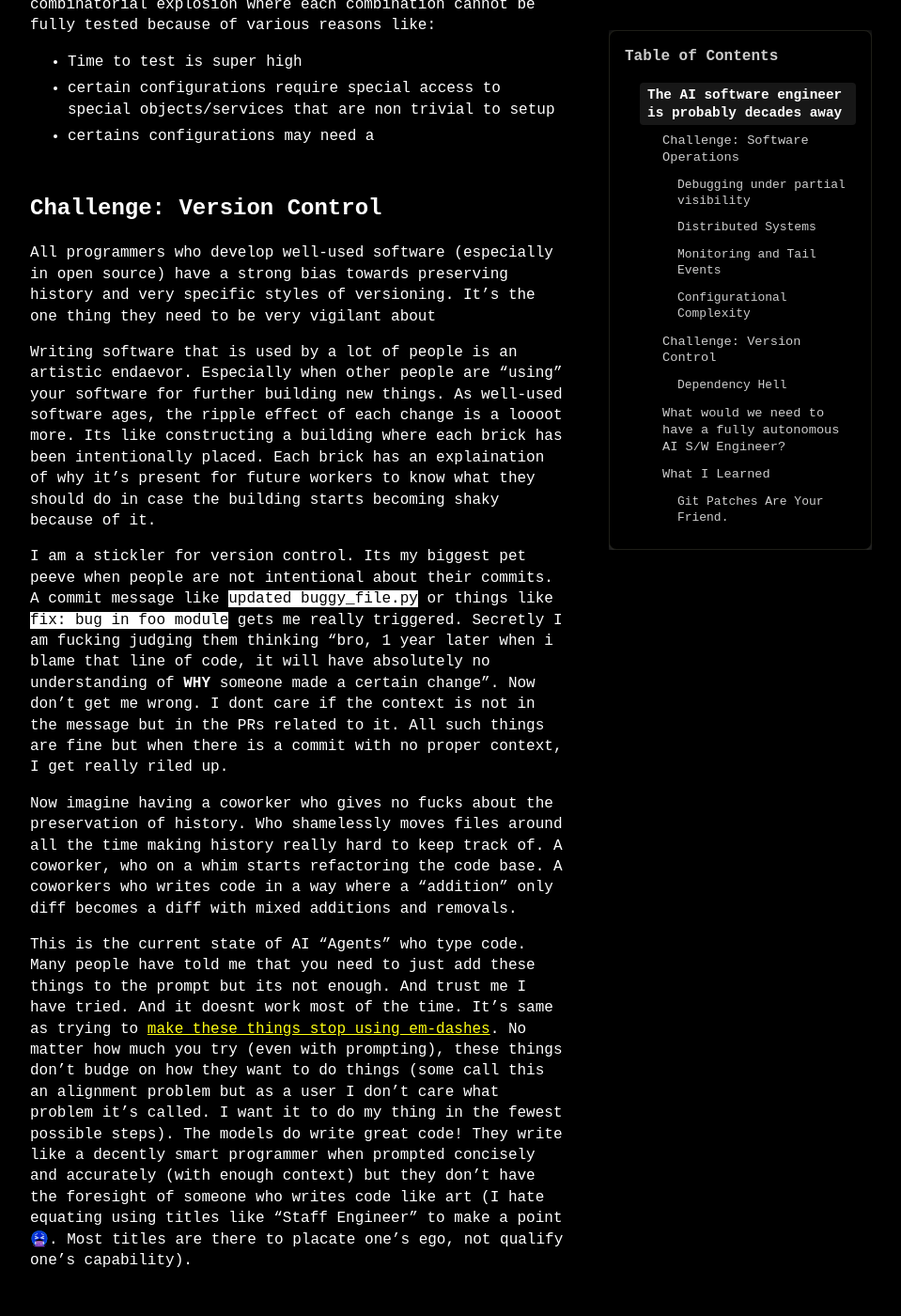
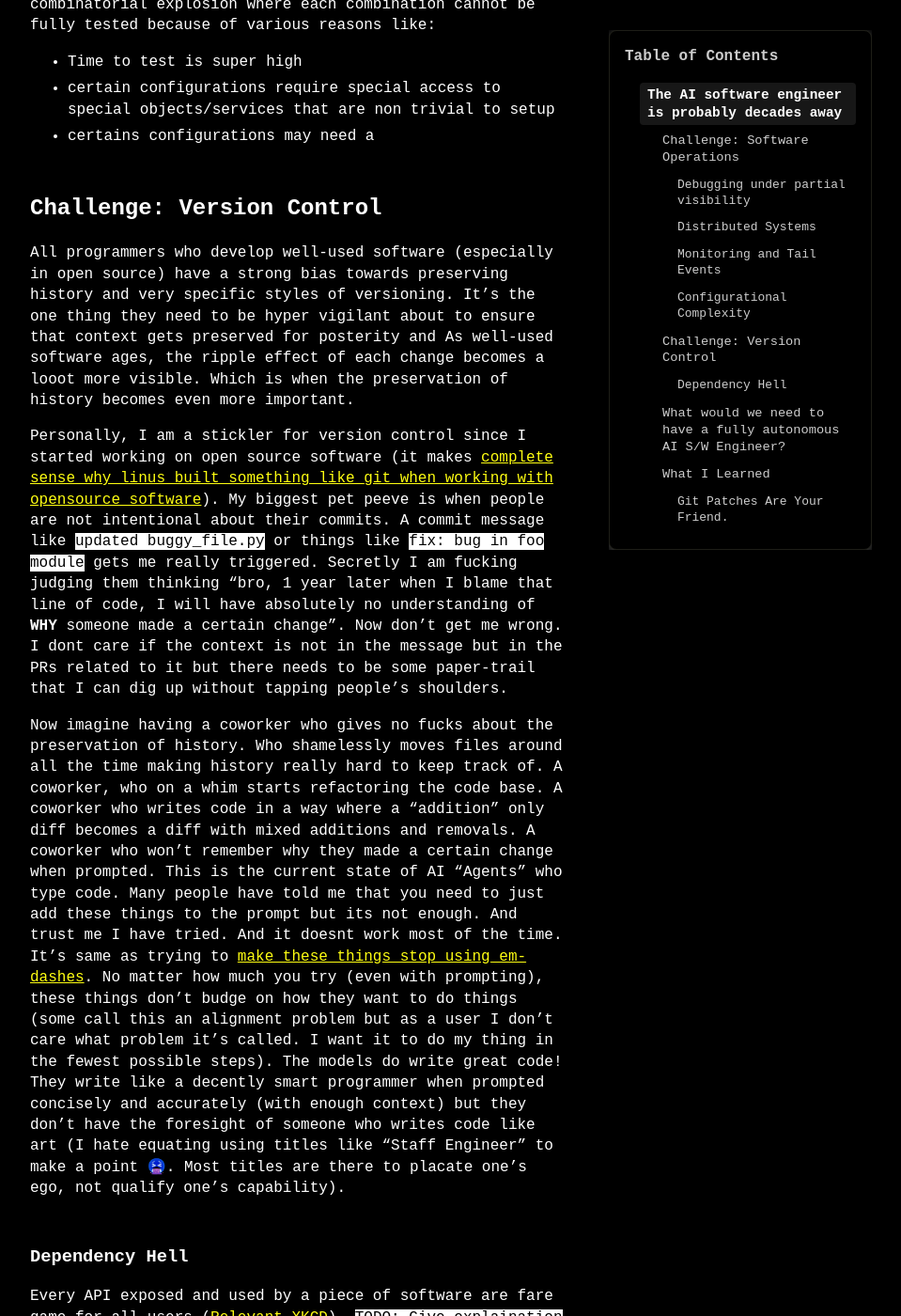
Before and after one commit to technoyoda/technoyoda.github.io, a Jekyll site: the page built from _posts/2025-08-06-ai-is-the-user.md, in a window 1280 px wide and 1400 px high, scrolled down 3524 px. Shown: the whole window at 94% size, without its empty margins (320-1279 px from the left). Built offline with Jekyll 4.4.1, drawn with Linux system fonts in a browser that asks for light colours.

Commit message:
maybe tweeks?

```diff
--- a/_posts/2025-08-06-ai-is-the-user.md
+++ b/_posts/2025-08-06-ai-is-the-user.md
@@ -70,16 +70,11 @@ As a system becomes more and more configurable, it inherantly starts off a [conf
 
 ## Challenge: Version Control
 
-All programmers who develop well-used software (especially in open source) have a strong bias towards preserving history and very specific styles of versioning. It's the one thing they need to be very vigilant about
+All programmers who develop well-used software (especially in open source) have a strong bias towards preserving history and very specific styles of versioning. It's the one thing they need to be hyper vigilant about to ensure that context gets preserved for posterity and As well-used software ages, the ripple effect of each change becomes a looot more visible. Which is when the preservation of history becomes even more important.
 
-Writing software that is used by a lot of people is an artistic endaevor. Especially when other people are "using" your software for further building new things. As well-used software ages, the ripple effect of each change is a loooot more. Its like constructing a building where each brick has been intentionally placed. Each brick has an explaination of why it's present for future workers to know what they should do in case the building starts becoming shaky because of it.
+Personally, I am a stickler for version control since I started working on open source software (it makes [complete sense why linus built something like git when working with opensource software](https://youtu.be/4XpnKHJAok8?t=1027)). My biggest pet peeve is when people are not intentional about their commits. A commit message like `updated buggy_file.py` or things like `fix: bug in foo module` gets me really triggered. Secretly I am fucking judging them thinking "bro, 1 year later when I blame that line of code, I will have absolutely no understanding of **WHY** someone made a certain change". Now don't get me wrong. I dont care if the context is not in the message but in the PRs related to it but there needs to be some paper-trail that I can dig up without tapping people's shoulders.
 
-I am a stickler for version control. Its my biggest pet peeve when people are not intentional about their commits. A commit message like `updated buggy_file.py` or things like `fix: bug in foo module` gets me really triggered. Secretly I am fucking judging them thinking "bro, 1 year later when i blame that line of code, it will have absolutely no understanding of **WHY** someone made a certain change". Now don't get me wrong. I dont care if the context is not in the message but in the PRs related to it. All such things are fine but when there is a commit with no proper context, I get really riled up.
-
-
-Now imagine having a coworker who gives no fucks about the preservation of history. Who shamelessly moves files around all the time making history really hard to keep track of. A coworker, who on a whim starts refactoring the code base. A coworkers who writes code in a way where a "addition" only diff becomes a diff with mixed additions and removals.
-
-This is the current state of AI "Agents" who type code. Many people have told me that you need to just add these things to the prompt but its not enough. And trust me I have tried. And it doesnt work most of the time. It's same as trying to [make these things stop using em-dashes](https://x.com/chipro/status/1952131790061326593). No matter how much you try (even with prompting), these things don't budge on how they want to do things (some call this an alignment problem but as a user I don't care what problem it's called. I want it to do my thing in the fewest possible steps). The models do write great code! They write like a decently smart programmer when prompted concisely and accurately (with enough context) but they don't have the foresight of someone who writes code like art (I hate equating using titles like "Staff Engineer" to make a point 🤮. Most titles are there to placate one's ego, not qualify one's capability).
+Now imagine having a coworker who gives no fucks about the preservation of history. Who shamelessly moves files around all the time making history really hard to keep track of. A coworker, who on a whim starts refactoring the code base. A coworker who writes code in a way where a "addition" only diff becomes a diff with mixed additions and removals. A coworker who won't remember why they made a certain change when prompted. This is the current state of AI "Agents" who type code. Many people have told me that you need to just add these things to the prompt but its not enough. And trust me I have tried. And it doesnt work most of the time. It's same as trying to [make these things stop using em-dashes](https://x.com/chipro/status/1952131790061326593). No matter how much you try (even with prompting), these things don't budge on how they want to do things (some call this an alignment problem but as a user I don't care what problem it's called. I want it to do my thing in the fewest possible steps). The models do write great code! They write like a decently smart programmer when prompted concisely and accurately (with enough context) but they don't have the foresight of someone who writes code like art (I hate equating using titles like "Staff Engineer" to make a point 🤮. Most titles are there to placate one's ego, not qualify one's capability).
 
 ### Dependency Hell
 
```
